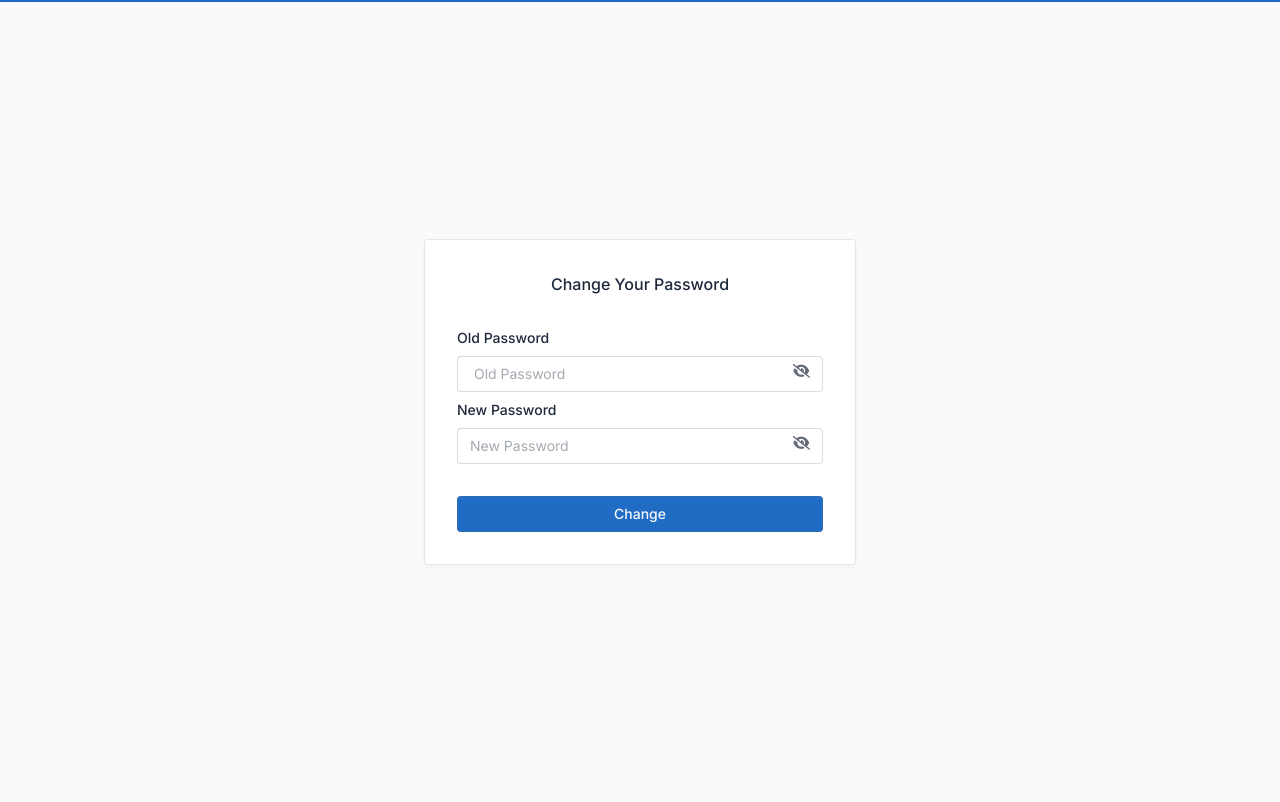
After one commit to yethuaungptu/easy-voting, a Node server app: page /change-password/2 in a window 1280 px wide. The commit adds this page. Run offline with Node 20, Linux system fonts and the light colour scheme; some libraries are stand-ins or nearby versions.

Commit message:
change password done

```diff
--- a/controller/indexController.js
+++ b/controller/indexController.js
@@ -221,11 +221,37 @@ exports.loadResetPassword = (req, res) => {
     User.updateOne(
       { id: req.body.id },
       { $set: { password: resetpass } },
-      (err1, rtn1) => {
+      (err1) => {
         if (err1) throw err1;
       }
     );
     res.redirect("/login");
+  });
+};
+
+exports.changePassword = (req, res) => {
+  res.render("change-password", { id: req.params.id });
+};
+
+exports.loadChangePassword = (req, res) => {
+  let newpass = bcrypt.hashSync(req.body.password, bcrypt.genSaltSync(8), null);
+  User.findOne({ id: req.params.id }, (err, rtn) => {
+    if (err) throw err;
+    if (User.compare(req.body.password1, rtn.password)) {
+      User.updateOne(
+        { email: rtn.email },
+        { $set: { password: newpass } },
+        (err1) => {
+          if (err1) throw err1;
+          req.session.destroy((err2) => {
+            if (err2) throw err2;
+            res.redirect("/login");
+          });
+        }
+      );
+    } else {
+      res.redirect("/change-password/" + req.params.id);
+    }
   });
 };
 
--- a/routes/index.js
+++ b/routes/index.js
@@ -21,6 +21,10 @@ router.get("/reset-password", indexController.resetPassword);
 
 router.post("/reset-password", indexController.loadResetPassword);
 
+router.get("/change-password/:id", indexController.changePassword);
+
+router.post("/change-password/:id", indexController.loadChangePassword);
+
 router.get("/sign-up", indexController.signUp);
 
 router.post("/sign-up", indexController.loadSignUp);
--- /dev/null
+++ b/views/change-password.ejs
@@ -0,0 +1,91 @@
+<!DOCTYPE html>
+<html lang="en">
+  <head>
+    <meta charset="utf-8" />
+    <meta
+      name="viewport"
+      content="width=device-width, initial-scale=1, viewport-fit=cover"
+    />
+    <meta http-equiv="X-UA-Compatible" content="ie=edge" />
+    <title>Login</title>
+    <!-- CSS files -->
+    <link href="/stylesheets/css/tabler.min.css" rel="stylesheet" />
+    <link href="/stylesheets/css/tabler-flags.min.css" rel="stylesheet" />
+    <link href="/stylesheets/css/tabler-payments.min.css" rel="stylesheet" />
+    <link href="/stylesheets/css/tabler-vendors.min.css" rel="stylesheet" />
+    <link href="/stylesheets/css/demo.min.css" rel="stylesheet" />
+    <link
+      rel="stylesheet"
+      href="https://cdnjs.cloudflare.com/ajax/libs/font-awesome/6.2.0/css/all.min.css"
+    />
+  </head>
+  <body class="border-top-wide border-primary d-flex flex-column">
+    <div class="page page-center">
+      <div class="container-tight py-4">
+        <form
+          class="card card-md"
+          action="/change-password/<%= id %>"
+          method="post"
+        >
+          <div class="card-body">
+            <h2 class="card-title text-center mb-4">Change Your Password</h2>
+            <div class="mb-2">
+              <label class="form-label">
+                Old Password
+                <!-- <span class="form-label-description">
+                  <a href="/forget-password">I forgot password</a>
+                </span> -->
+              </label>
+              <div class="input-group input-group-flat">
+                <input
+                  id="password1"
+                  type="password"
+                  name="password1"
+                  class="form-control input-box"
+                  placeholder=" Old Password"
+                  required
+                />
+                <div
+                  toggle="#password1"
+                  class="input-group-text fa fa-eye-slash show-hide1 link-secondary"
+                ></div>
+              </div>
+            </div>
+            <div class="mb-2">
+              <label class="form-label">
+                New Password
+                <input type="text" value="<%= id %> " name="id" hidden />
+              </label>
+              <div class="input-group input-group-flat">
+                <input
+                  id="password"
+                  type="password"
+                  name="password"
+                  class="form-control input-box"
+                  placeholder="New Password"
+                  required
+                />
+                <div
+                  toggle="#password"
+                  class="input-group-text fa fa-eye-slash show-hide link-secondary"
+                ></div>
+              </div>
+            </div>
+            <div class="form-footer">
+              <input
+                class="btn btn-primary w-100"
+                type="submit"
+                value="Change"
+              />
+            </div>
+          </div>
+        </form>
+      </div>
+    </div>
+    <!-- Libs JS -->
+    <!-- Tabler Core -->
+    <script src="https://ajax.googleapis.com/ajax/libs/jquery/3.4.1/jquery.min.js"></script>
+    <script src="/javascripts/js/tabler.min.js"></script>
+    <script src="/javascripts/js/show-hide.js"></script>
+  </body>
+</html>
--- a/views/partials/nav.ejs
+++ b/views/partials/nav.ejs
@@ -105,7 +105,11 @@
           >
             <span> <%= locals.user.email %></span>
             <div class="dropdown-divider"></div>
-            <a href="#" class="dropdown-item">Change Password</a>
+            <a
+              href="/change-password/<%= locals.user.id %>"
+              class="dropdown-item"
+              >Change Password</a
+            >
             <a href="/logout" class="dropdown-item">Logout</a>
           </div>
         </div>
```
Also changed, not shown: views/admin/change-password.ejs (+7 -7 lines), public/images/img/cover.jpg.
